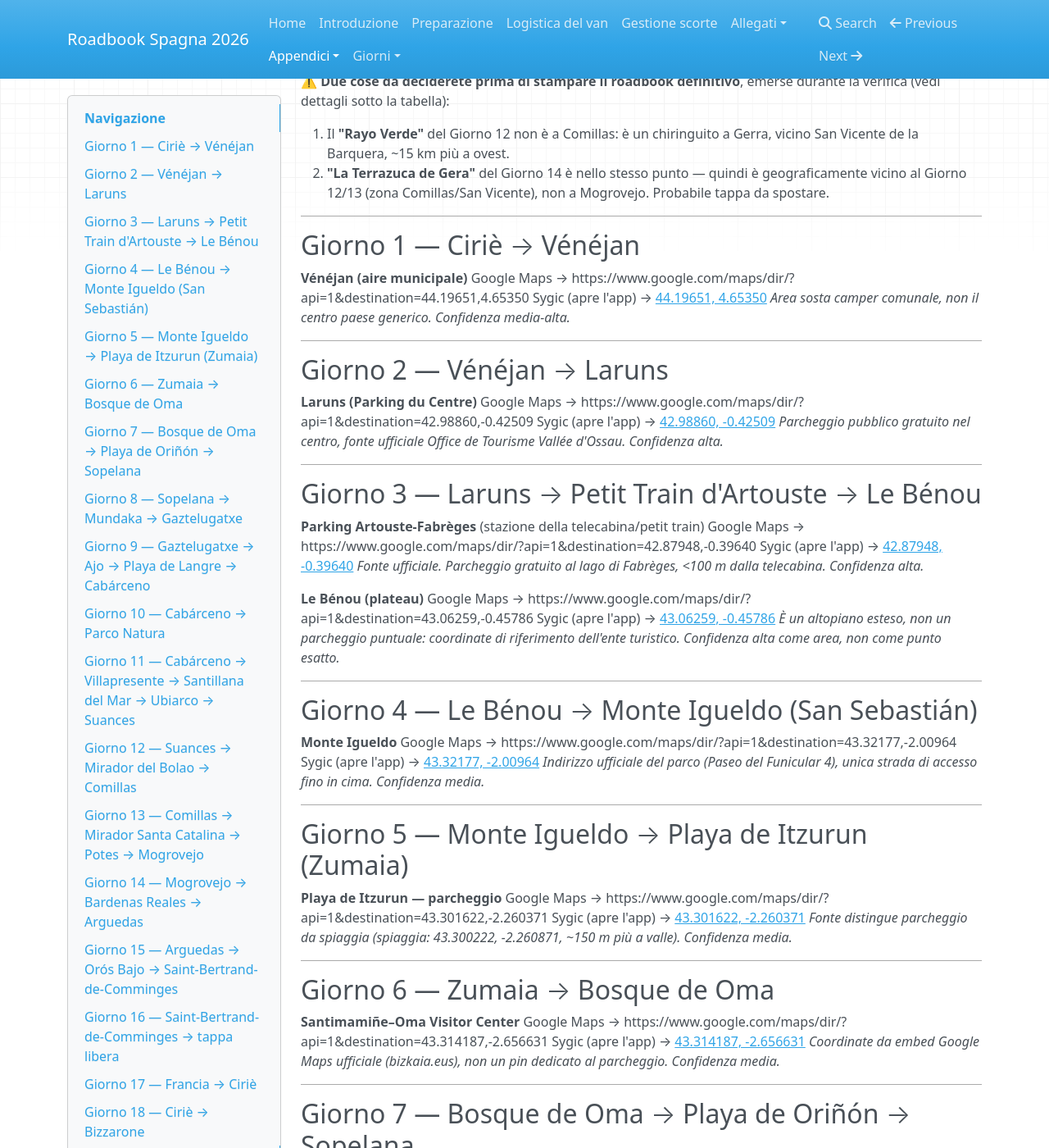
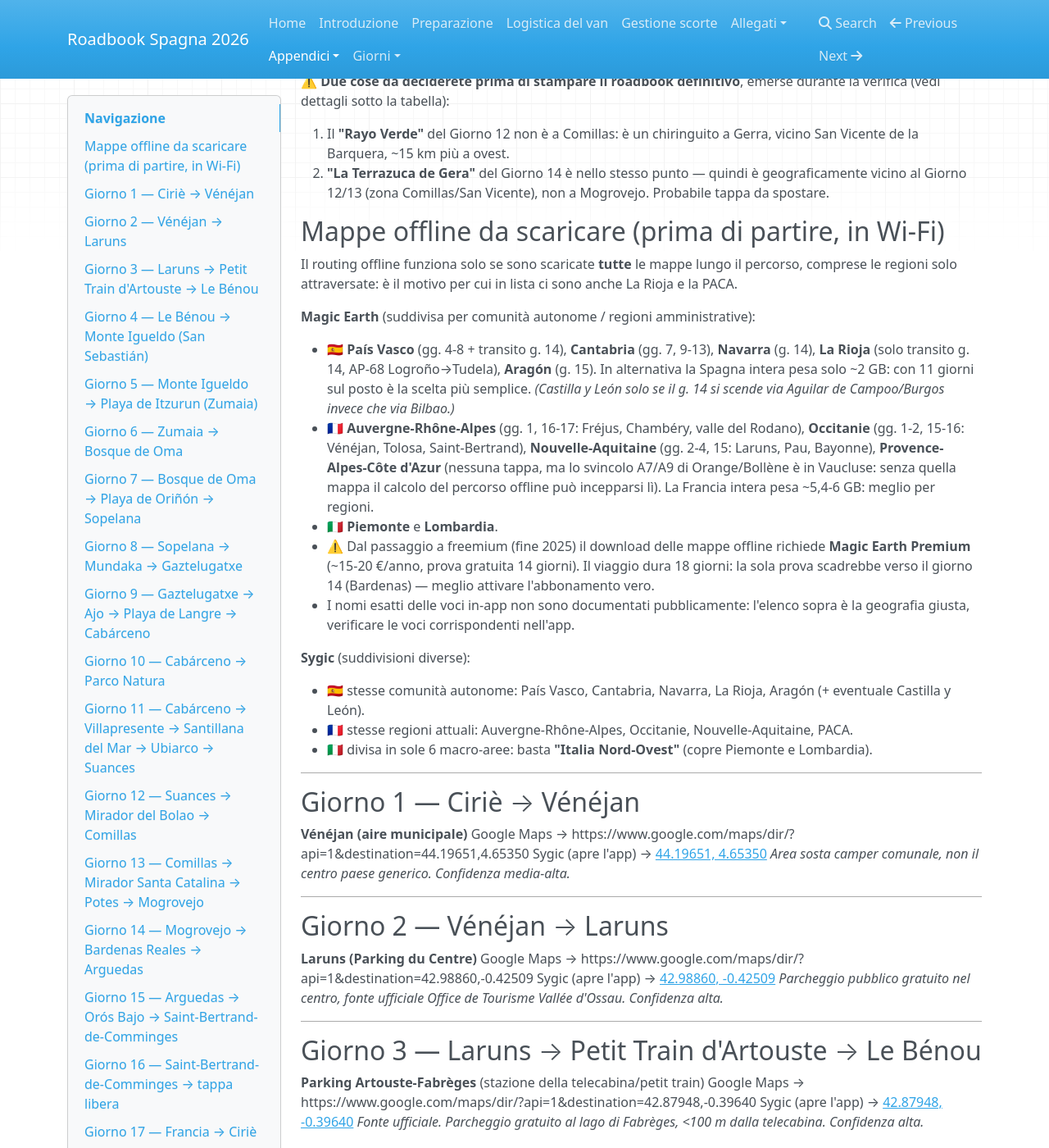
Before and after one commit to astefanetti/spagna-2026, an MkDocs documentation site: the page built from docs/appendici/navigazione.md, in a window 1280 px wide and 1400 px high, scrolled down 711 px. Shown: the whole window at 82% size. Built offline with MkDocs 1.6.1, drawn with Linux system fonts in a browser that asks for light colours; nearby versions of some CDN libraries.

Commit message:
Appendice Navigazione: elenco mappe offline da scaricare per il percorso
Regioni Magic Earth (comunità autonome / regioni amministrative) e
Sygic (macro-aree per l'Italia) incrociate col percorso giorno per
giorno, incluse le regioni di solo transito (La Rioja, PACA) che
servono al routing offline. Nota sul requisito Premium di Magic Earth
e sulla prova gratuita più corta del viaggio.

```diff
--- a/docs/appendici/navigazione.md
+++ b/docs/appendici/navigazione.md
@@ -16,6 +16,24 @@ Le coordinate sono state verificate una per una (fonti ufficiali quando esisteva
 
 1. Il **"Rayo Verde"** del Giorno 12 non è a Comillas: è un chiringuito a Gerra, vicino San Vicente de la Barquera, ~15 km più a ovest.
 2. **"La Terrazuca de Gera"** del Giorno 14 è nello stesso punto — quindi è geograficamente vicino al Giorno 12/13 (zona Comillas/San Vicente), non a Mogrovejo. Probabile tappa da spostare.
+
+## Mappe offline da scaricare (prima di partire, in Wi-Fi)
+
+Il routing offline funziona solo se sono scaricate **tutte** le mappe lungo il percorso, comprese le regioni solo attraversate: è il motivo per cui in lista ci sono anche La Rioja e la PACA.
+
+**Magic Earth** (suddivisa per comunità autonome / regioni amministrative):
+
+- 🇪🇸 **País Vasco** (gg. 4-8 + transito g. 14), **Cantabria** (gg. 7, 9-13), **Navarra** (g. 14), **La Rioja** (solo transito g. 14, AP-68 Logroño→Tudela), **Aragón** (g. 15). In alternativa la Spagna intera pesa solo ~2 GB: con 11 giorni sul posto è la scelta più semplice. *(Castilla y León solo se il g. 14 si scende via Aguilar de Campoo/Burgos invece che via Bilbao.)*
+- 🇫🇷 **Auvergne-Rhône-Alpes** (gg. 1, 16-17: Fréjus, Chambéry, valle del Rodano), **Occitanie** (gg. 1-2, 15-16: Vénéjan, Tolosa, Saint-Bertrand), **Nouvelle-Aquitaine** (gg. 2-4, 15: Laruns, Pau, Bayonne), **Provence-Alpes-Côte d'Azur** (nessuna tappa, ma lo svincolo A7/A9 di Orange/Bollène è in Vaucluse: senza quella mappa il calcolo del percorso offline può incepparsi lì). La Francia intera pesa ~5,4-6 GB: meglio per regioni.
+- 🇮🇹 **Piemonte** e **Lombardia**.
+- ⚠️ Dal passaggio a freemium (fine 2025) il download delle mappe offline richiede **Magic Earth Premium** (~15-20 €/anno, prova gratuita 14 giorni). Il viaggio dura 18 giorni: la sola prova scadrebbe verso il giorno 14 (Bardenas) — meglio attivare l'abbonamento vero.
+- I nomi esatti delle voci in-app non sono documentati pubblicamente: l'elenco sopra è la geografia giusta, verificare le voci corrispondenti nell'app.
+
+**Sygic** (suddivisioni diverse):
+
+- 🇪🇸 stesse comunità autonome: País Vasco, Cantabria, Navarra, La Rioja, Aragón (+ eventuale Castilla y León).
+- 🇫🇷 stesse regioni attuali: Auvergne-Rhône-Alpes, Occitanie, Nouvelle-Aquitaine, PACA.
+- 🇮🇹 divisa in sole 6 macro-aree: basta **"Italia Nord-Ovest"** (copre Piemonte e Lombardia).
 
 ---
 
```
Also changed, not shown: 2 other files.
